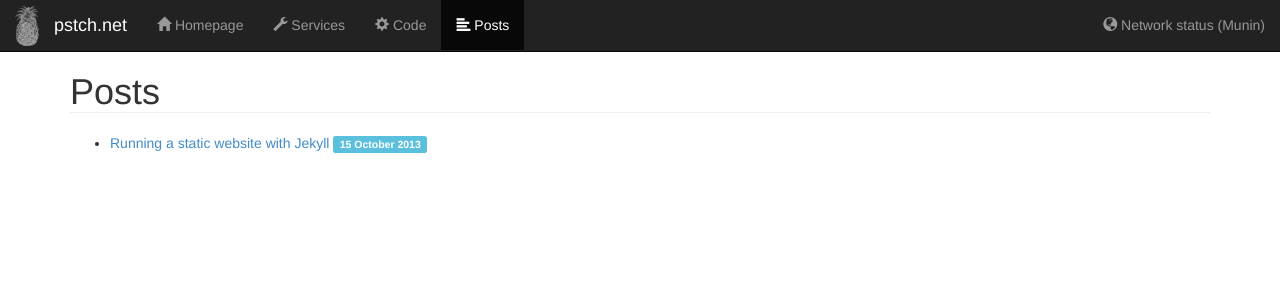
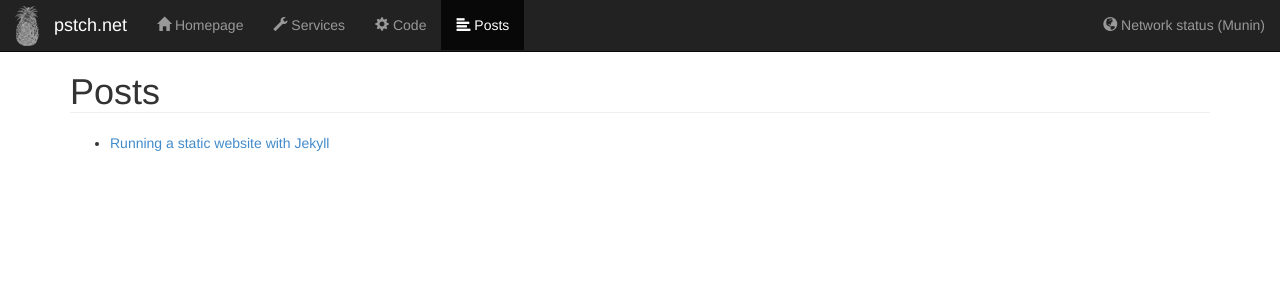
Before and after one commit to pstch/pstch-www, a Jekyll site: the page built from posts.html, in a window 1280 px wide. Shown: the top 300 px of the page. Built offline with Jekyll 4.4.1, drawn with Linux system fonts in a browser that asks for light colours.

Commit message:
Date format

```diff
--- a/posts.html
+++ b/posts.html
@@ -5,7 +5,7 @@ title: Posts
 <ul>
   {% for post in site.posts %}
     <li>
-      <a href="{{ post.url }}">{{ post.title }}</a>&nbsp;<small class="label label-info">{{ post.date | date_to_long_string }}</small>
+      <a href="{{ post.url }}">{{ post.title }}</a>&nbsp;<small class="label label">{{ post.date | date_to_long_string }}</small>
     </li>
   {% endfor %}
 </ul>
```
